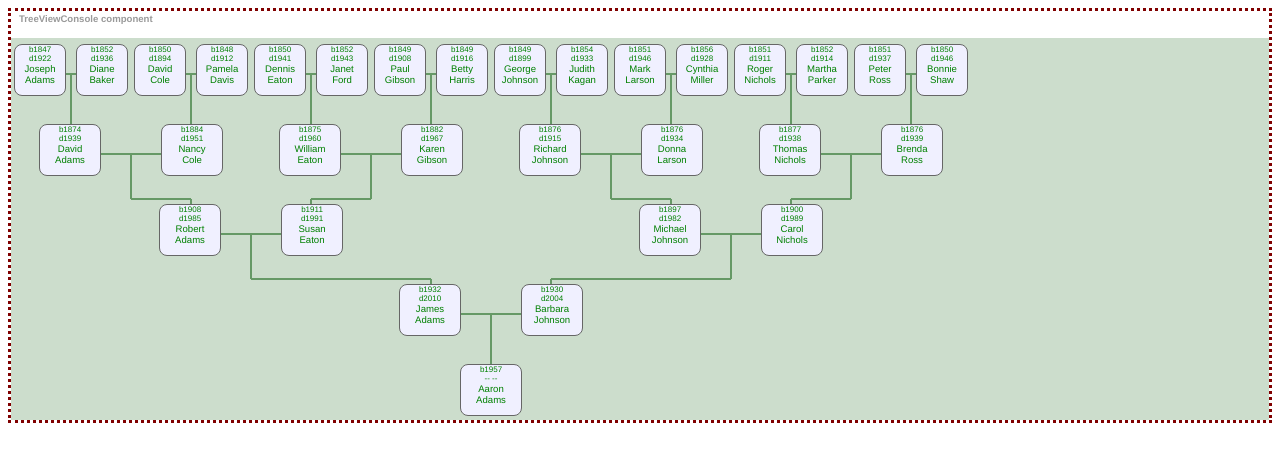
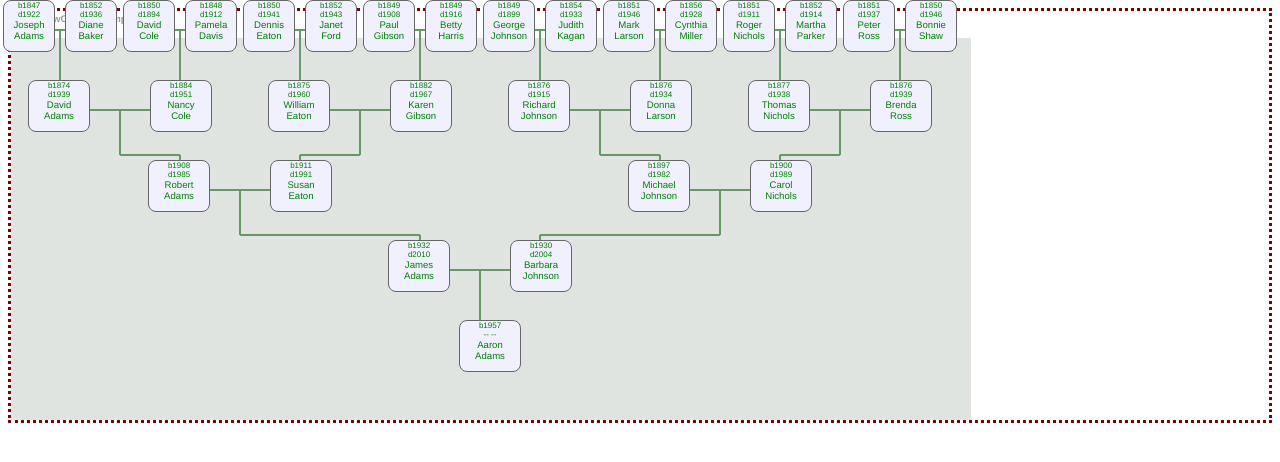
Before and after one commit to jrschmidt/familia-22, a Vue app: page / in a window 1280 px wide. Shown: the top 462 px of the page. Built offline with nearby package versions, Linux system fonts and the light colour scheme.

Commit message:
change from CSS grid to absolute positioning to facilitate transitions/ animations

```diff
--- a/src/components/ConnectorSvg.vue
+++ b/src/components/ConnectorSvg.vue
@@ -1,37 +1,37 @@
 <template>
   <div class="connector-svg">
-    <svg v-if="isStraightSkinny(connectStyle)" height="100%" width="120px">
+    <svg v-if="isStraightSkinny(connectStyle)" height="80px" width="120px">
       <line x1="55" y1="30" x2="65" y2="30" stroke="#669966" stroke-width="2"/>
       <line x1="60" y1="30" x2="60" y2="180" stroke="#669966" stroke-width="2"/>
     </svg>
 
-    <svg v-if="isStraightSingleton(connectStyle)" height="100%" width="100%">
+    <svg v-if="isStraightSingleton(connectStyle)" height="80px" width="120px">
       <line x1="30" y1="30" x2="90" y2="30" stroke="#669966" stroke-width="2"/>
       <line x1="60" y1="30" x2="60" y2="180" stroke="#669966" stroke-width="2"/>
     </svg>
 
-    <svg v-if="isLeftW3(connectStyle)" height="100%" width="100%">
+    <svg v-if="isLeftW3(connectStyle)" height="80px" width="180px">
       <line x1="30" y1="30" x2="90" y2="30" stroke="#669966" stroke-width="2"/>
       <line x1="60" y1="30" x2="60" y2="75" stroke="#669966" stroke-width="2"/>
       <line x1="60" y1="75" x2="120" y2="75" stroke="#669966" stroke-width="2"/>
       <line x1="120" y1="75" x2="120" y2="180" stroke="#669966" stroke-width="2"/>
     </svg>
 
-    <svg v-if="isRightW3(connectStyle)" height="100%" width="100%">
+    <svg v-if="isRightW3(connectStyle)" height="80px" width="180px">
       <line x1="90" y1="30" x2="150" y2="30" stroke="#669966" stroke-width="2"/>
       <line x1="120" y1="30" x2="120" y2="75" stroke="#669966" stroke-width="2"/>
       <line x1="120" y1="75" x2="60" y2="75" stroke="#669966" stroke-width="2"/>
       <line x1="60" y1="75" x2="60" y2="180" stroke="#669966" stroke-width="2"/>
     </svg>
 
-    <svg v-if="isLeftW5(connectStyle)" height="100%" width="100%">
+    <svg v-if="isLeftW5(connectStyle)" height="80px" width="300px">
       <line x1="30" y1="30" x2="90" y2="30" stroke="#669966" stroke-width="2"/>
       <line x1="60" y1="30" x2="60" y2="75" stroke="#669966" stroke-width="2"/>
       <line x1="60" y1="75" x2="240" y2="75" stroke="#669966" stroke-width="2"/>
       <line x1="240" y1="75" x2="240" y2="180" stroke="#669966" stroke-width="2"/>
     </svg>
 
-    <svg v-if="isRightW5(connectStyle)" height="100%" width="100%">
+    <svg v-if="isRightW5(connectStyle)" height="80px" width="300px">
       <line x1="210" y1="30" x2="270" y2="30" stroke="#669966" stroke-width="2"/>
       <line x1="240" y1="30" x2="240" y2="75" stroke="#669966" stroke-width="2"/>
       <line x1="240" y1="75" x2="60" y2="75" stroke="#669966" stroke-width="2"/>
@@ -90,6 +90,7 @@ const isRightW5 = (connectStyle) => {
 
 <style lang="css">
 .connector-svg {
+  position: absolute;
 }
 
 .connector-svg.straight {
--- a/src/components/PersonPair.vue
+++ b/src/components/PersonPair.vue
@@ -32,6 +32,7 @@ const getPersonData = (pair, index) => {
 
 <style lang="css">
 .person-pair {
+  position: absolute;
   display: flex;
   justify-content: center;
 }
--- a/src/components/TreeViewGrid.vue
+++ b/src/components/TreeViewGrid.vue
@@ -45,170 +45,170 @@ const getConnectStyle = (connectors, index) => {
 
 <style lang="css">
 .tree-view-grid {
-  display: grid;
+  display: block;
   overflow: hidden;
+  height: 370px;
+  width: 960px;
   padding: 6px 0px 6px 0px;
-  background-color: #ccddcc;
-  grid-template-columns: 60px 60px 60px 60px 60px 60px 60px 60px 60px 60px 60px 60px 60px 60px 60px 60px;
-  grid-template-rows: 50px 30px 50px 30px 50px 30px 50px 30px 50px;
+  background-color: #e0e4e0;
 }
 
-/* Place the PersonPair components in the grid */
+/* Positioning for the PersonPair components */
 
-.gen0root {
-  grid-column: 8 / 10;
-  grid-row: 9;
+.person-pair.gen0root {
+  left: 430px;
+  top: 320px;
 }
 
-.gen1pair0 {
-  grid-column: 7 / 11;
-  grid-row: 7;
+.person-pair.gen1pair0 {
+  left: 360px;
+  top: 240px;
 }
 
-.gen2pair0 {
-  grid-column: 3 / 7;
-  grid-row: 5;
+.person-pair.gen2pair0 {
+  left: 120px;
+  top: 160px;
 }
 
-.gen2pair1 {
-  grid-column: 11 / 15;
-  grid-row: 5;
+.person-pair.gen2pair1 {
+  left: 600px;
+  top: 160px;
 }
 
-.gen3pair0 {
-  grid-column: 1 / 5;
-  grid-row: 3;
+.person-pair.gen3pair0 {
+  left: 0px;
+  top: 80px;
 }
 
-.gen3pair1 {
-  grid-column: 5 / 9;
-  grid-row: 3;
+.person-pair.gen3pair1 {
+  left: 240px;
+  top: 80px;
 }
 
-.gen3pair2 {
-  grid-column: 9 / 13;
-  grid-row: 3;
+.person-pair.gen3pair2 {
+  left: 480px;
+  top: 80px;
 }
 
-.gen3pair3 {
-  grid-column: 13 / 17;
-  grid-row: 3;
+.person-pair.gen3pair3 {
+  left: 720px;
+  top: 80px;
 }
 
-.gen4pair0 {
-  grid-column: 1 / 3;
-  grid-row: 1;
+.person-pair.gen4pair0 {
+  left: 0px;
+  top: 0px;
 }
 
-.gen4pair1 {
-  grid-column: 3 / 5;
-  grid-row: 1;
+.person-pair.gen4pair1 {
+  left: 120px;
+  top: 0px;
 }
 
-.gen4pair2 {
-  grid-column: 5 / 7;
-  grid-row: 1;
+.person-pair.gen4pair2 {
+  left: 240px;
+  top: 0px;
 }
 
-.gen4pair3 {
-  grid-column: 7 / 9;
-  grid-row: 1;
+.person-pair.gen4pair3 {
+  left: 360px;
+  top: 0px;
 }
 
-.gen4pair4 {
-  grid-column: 9 / 11;
-  grid-row: 1;
+.person-pair.gen4pair4 {
+  left: 480px;
+  top: 0px;
 }
 
-.gen4pair5 {
-  grid-column: 11 / 13;
-  grid-row: 1;
+.person-pair.gen4pair5 {
+  left: 600px;
+  top: 0px;
 }
 
-.gen4pair6 {
-  grid-column: 13 / 15;
-  grid-row: 1;
+.person-pair.gen4pair6 {
+  left: 720px;
+  top: 0px;
 }
 
-.gen4pair7 {
-  grid-column: 15 / 17;
-  grid-row: 1;
+.person-pair.gen4pair7 {
+  left: 840px;
+  top: 0px;
 }
 
-/* Place the ConnectorSvg components in the grid */
+/* Positioning for the ConnectorSvg components */
 
-.parents-of-0-0 {
-  grid-column: 8 / 10;
-  grid-row: 7 / 9;
+.connector-svg.parents-of-0-0 {
+  left: 420px;
+  top: 240px;
 }
 
-.parents-of-1-0 {
-  grid-column: 4 / 9;
-  grid-row: 5 / 7;
+.connector-svg.parents-of-1-0 {
+  left: 180px;
+  top: 160px;
 }
 
-.parents-of-1-1 {
-  grid-column: 9 / 14;
-  grid-row: 5 / 7;
+.connector-svg.parents-of-1-1 {
+  left: 480px;
+  top: 160px;
 }
 
-.parents-of-2-0 {
-  grid-column: 2 / 5;
-  grid-row: 3 / 5;
+.connector-svg.parents-of-2-0 {
+  left: 60px;
+  top: 80px;
 }
 
-.parents-of-2-1 {
-  grid-column: 5 / 8;
-  grid-row: 3 / 5;
+.connector-svg.parents-of-2-1 {
+  left: 240px;
+  top: 80px;
 }
 
-.parents-of-2-2 {
-  grid-column: 10 / 13;
-  grid-row: 3 / 5;
+.connector-svg.parents-of-2-2 {
+  left: 540px;
+  top: 80px;
 }
 
-.parents-of-2-3 {
-  grid-column: 13 / 16;
-  grid-row: 3 / 5;
+.connector-svg.parents-of-2-3 {
+  left: 720px;
+  top: 80px;
 }
 
-.parents-of-3-0 {
-  grid-column: 1 / 3;
-  grid-row: 1 / 3;
+.connector-svg.parents-of-3-0 {
+  left: 0px;
+  top: 0px;
 }
 
-.parents-of-3-1 {
-  grid-column: 3 / 5;
-  grid-row: 1 / 3;
+.connector-svg.parents-of-3-1 {
+  left: 120px;
+  top: 0px;
 }
 
-.parents-of-3-2 {
-  grid-column: 5 / 7;
-  grid-row: 1 / 3;
+.connector-svg.parents-of-3-2 {
+  left: 240px;
+  top: 0px;
 }
 
-.parents-of-3-3 {
-  grid-column: 7 / 9;
-  grid-row: 1 / 3;
+.connector-svg.parents-of-3-3 {
+  left: 360px;
+  top: 0px;
 }
 
-.parents-of-3-4 {
-  grid-column: 9 / 11;
-  grid-row: 1 / 3;
+.connector-svg.parents-of-3-4 {
+  left: 480px;
+  top: 0px;
 }
 
-.parents-of-3-5 {
-  grid-column: 11 / 13;
-  grid-row: 1 / 3;
+.connector-svg.parents-of-3-5 {
+  left: 600px;
+  top: 0px;
 }
 
-.parents-of-3-6 {
-  grid-column: 13 / 15;
-  grid-row: 1 / 3;
+.connector-svg.parents-of-3-6 {
+  left: 720px;
+  top: 0px;
 }
 
-.parents-of-3-7 {
-  grid-column: 15 / 17;
-  grid-row: 1 / 3;
+.connector-svg.parents-of-3-7 {
+  left: 840px;
+  top: 0px;
 }
 </style>
```
